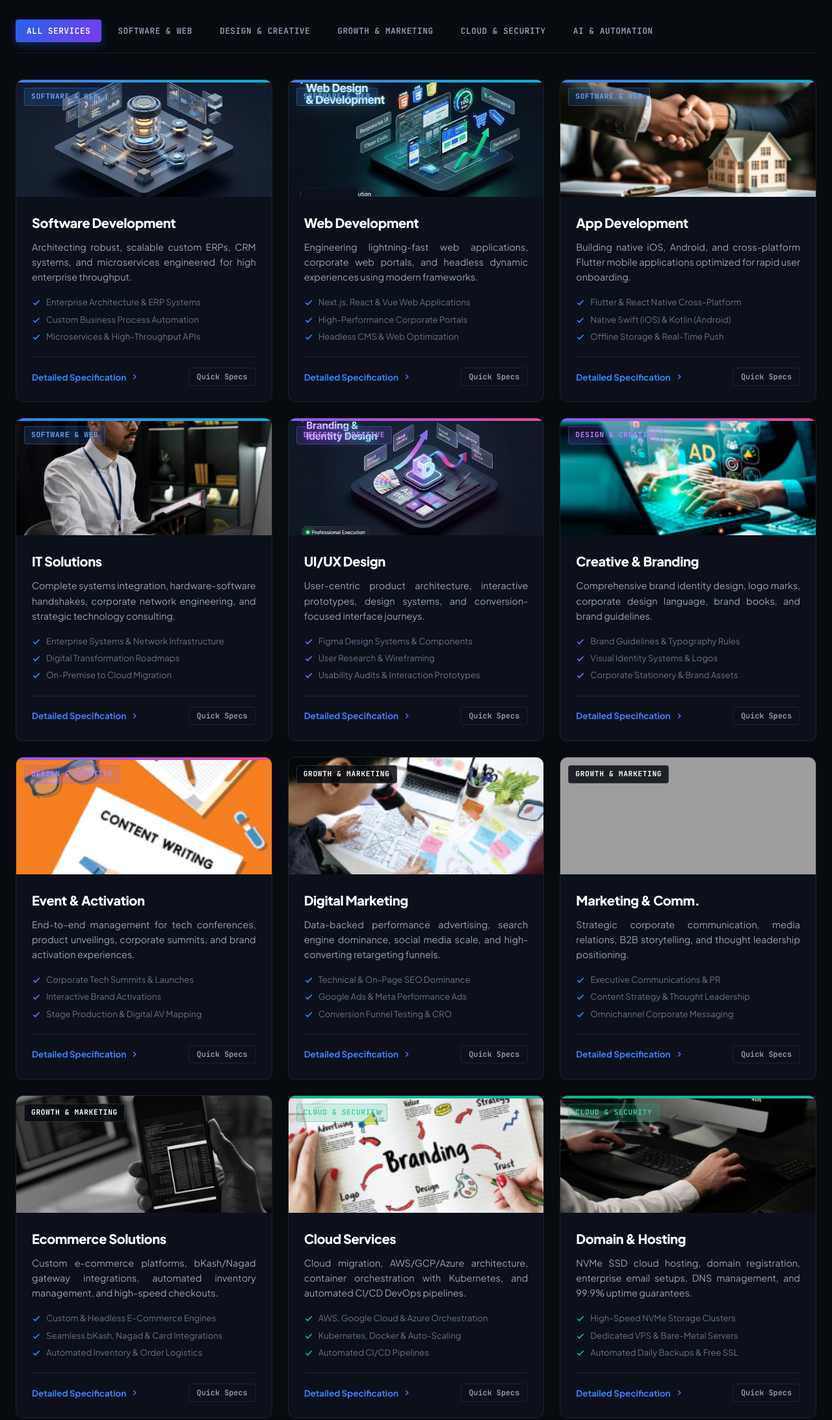
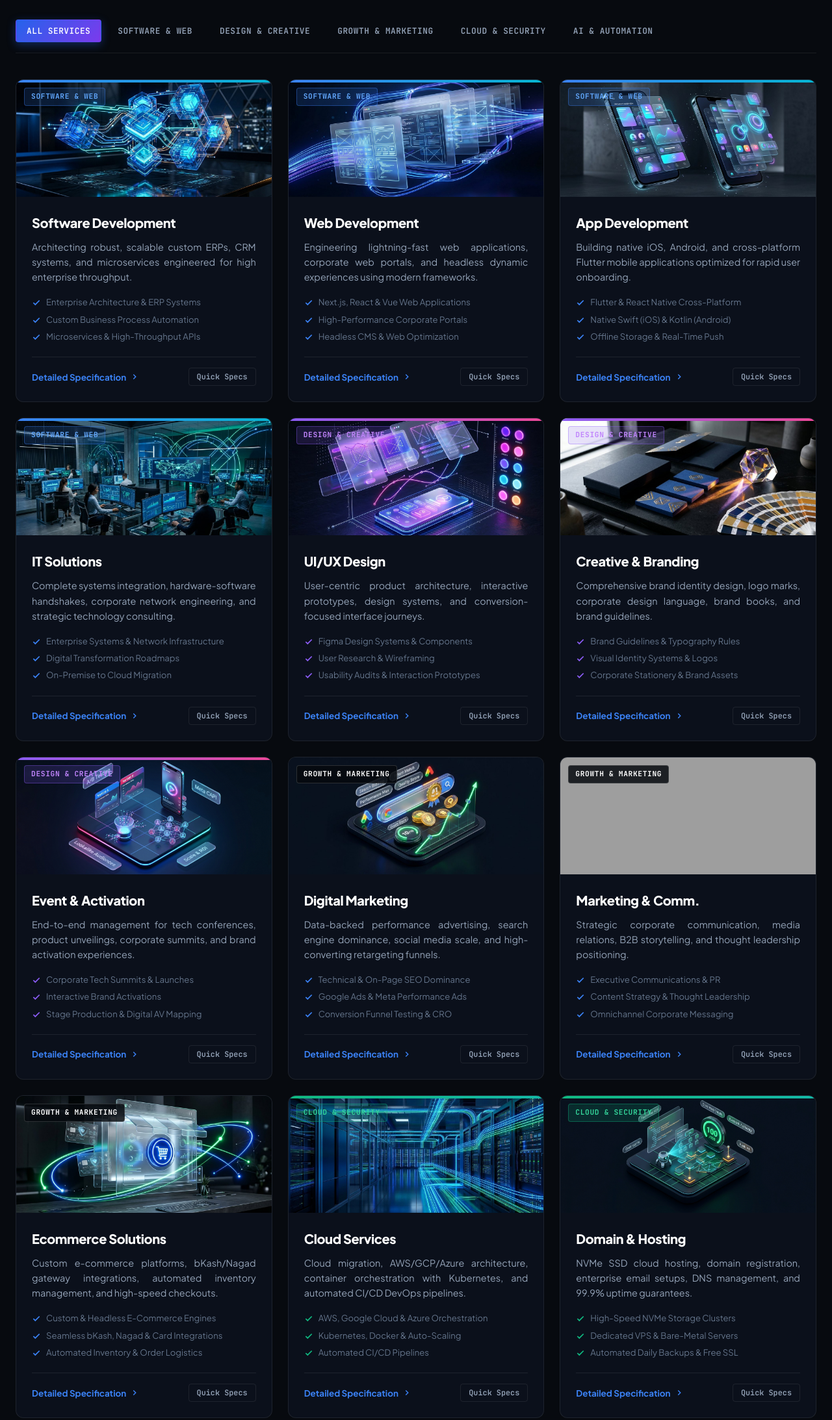
Before and after one commit to snigdhaurmiurma/giga-soft-bd, a website: page index.html in a window 1280 px wide. Shown: the part 1660-3846 px from the top of the page at 65% size. Drawn offline with Linux system fonts and the light colour scheme; grey boxes are pictures that could not be loaded.

Commit message:
Upgrade all 15 Services cards and detail panels with eye-catching bespoke HD visuals

```diff
--- a/index.html
+++ b/index.html
@@ -792,7 +792,7 @@
           <!-- 01. Software Development -->
           <div class="directory-service-card" data-category="software" data-service="software-dev">
             <div class="service-card-header">
-              <img src="images/services/software-development.jpg" alt="Software Development" loading="lazy">
+              <img src="images/services/svc-software-dev.jpg" alt="Software Development" loading="lazy">
               <span class="service-card-badge">Software &amp; Web</span>
               </div>
             <div class="service-card-content">
@@ -816,7 +816,7 @@
           <!-- 02. Web Development -->
           <div class="directory-service-card" data-category="software" data-service="web-dev">
             <div class="service-card-header">
-              <img src="images/services/web-development.jpg" alt="Web Development" loading="lazy">
+              <img src="images/services/svc-web-dev.jpg" alt="Web Development" loading="lazy">
               <span class="service-card-badge">Software &amp; Web</span>
               </div>
             <div class="service-card-content">
@@ -840,7 +840,7 @@
           <!-- 03. App Development -->
           <div class="directory-service-card" data-category="software" data-service="app-dev">
             <div class="service-card-header">
-              <img src="images/services/services-1-4.jpg" alt="App Development" loading="lazy">
+              <img src="images/services/svc-app-dev.jpg" alt="App Development" loading="lazy">
               <span class="service-card-badge">Software &amp; Web</span>
               </div>
             <div class="service-card-content">
@@ -864,7 +864,7 @@
           <!-- 04. IT Solutions -->
           <div class="directory-service-card" data-category="software" data-service="it-solutions">
             <div class="service-card-header">
-              <img src="images/services/services-3-1.jpg" alt="IT Solutions" loading="lazy">
+              <img src="images/services/svc-it-solutions.jpg" alt="IT Solutions" loading="lazy">
               <span class="service-card-badge">Software &amp; Web</span>
               </div>
             <div class="service-card-content">
@@ -888,7 +888,7 @@
           <!-- 05. UI/UX Design -->
           <div class="directory-service-card" data-category="design" data-service="ui-ux">
             <div class="service-card-header">
-              <img src="images/services/ui-ux-design.jpg" alt="UI/UX Design" loading="lazy">
+              <img src="images/services/svc-ui-ux.jpg" alt="UI/UX Design" loading="lazy">
               <span class="service-card-badge">Design &amp; Creative</span>
               </div>
             <div class="service-card-content">
@@ -912,7 +912,7 @@
           <!-- 06. Creative & Branding -->
           <div class="directory-service-card" data-category="design" data-service="branding">
             <div class="service-card-header">
-              <img src="images/services/services-1-1.jpg" alt="Creative &amp; Branding" loading="lazy">
+              <img src="images/services/svc-branding.jpg" alt="Creative &amp; Branding" loading="lazy">
               <span class="service-card-badge">Design &amp; Creative</span>
               </div>
             <div class="service-card-content">
@@ -936,7 +936,7 @@
           <!-- 07. Event Management & Activation -->
           <div class="directory-service-card" data-category="design" data-service="event-activation">
             <div class="service-card-header">
-              <img src="images/services/services-1-3.jpg" alt="Event Management &amp; Activation" loading="lazy">
+              <img src="images/services/event-activation.jpg" alt="Event Management &amp; Activation" loading="lazy">
               <span class="service-card-badge">Design &amp; Creative</span>
               </div>
             <div class="service-card-content">
@@ -960,7 +960,7 @@
           <!-- 08. Digital Marketing -->
           <div class="directory-service-card" data-category="marketing" data-service="digital-marketing">
             <div class="service-card-header">
-              <img src="images/services/services-1-5.jpg" alt="Digital Marketing" loading="lazy">
+              <img src="images/services/svc-digital-marketing.jpg" alt="Digital Marketing" loading="lazy">
               <span class="service-card-badge">Growth &amp; Marketing</span>
               </div>
             <div class="service-card-content">
@@ -1008,7 +1008,7 @@
           <!-- 10. Ecommerce Solutions -->
           <div class="directory-service-card" data-category="marketing" data-service="ecommerce">
             <div class="service-card-header">
-              <img src="images/services/services-3-3.jpg" alt="Ecommerce Solutions" loading="lazy">
+              <img src="images/services/svc-ecommerce.jpg" alt="Ecommerce Solutions" loading="lazy">
               <span class="service-card-badge">Growth &amp; Marketing</span>
               </div>
             <div class="service-card-content">
@@ -1032,7 +1032,7 @@
           <!-- 11. Cloud Services -->
           <div class="directory-service-card" data-category="cloud" data-service="cloud-services">
             <div class="service-card-header">
-              <img src="images/services/services-1-8.jpg" alt="Cloud Services" loading="lazy">
+              <img src="images/services/svc-cloud-services.jpg" alt="Cloud Services" loading="lazy">
               <span class="service-card-badge">Cloud &amp; Security</span>
               </div>
             <div class="service-card-content">
@@ -1056,7 +1056,7 @@
           <!-- 12. Domain & Hosting -->
           <div class="directory-service-card" data-category="cloud" data-service="hosting">
             <div class="service-card-header">
-              <img src="images/services/services-3-2.jpg" alt="Domain &amp; Hosting" loading="lazy">
+              <img src="images/services/domain-hosting.jpg" alt="Domain &amp; Hosting" loading="lazy">
               <span class="service-card-badge">Cloud &amp; Security</span>
               </div>
             <div class="service-card-content">
@@ -1080,7 +1080,7 @@
           <!-- 13. Cyber Security -->
           <div class="directory-service-card" data-category="cloud" data-service="cyber-security">
             <div class="service-card-header">
-              <img src="images/resource/mint-vortex.jpg" alt="Cyber Security" loading="lazy">
+              <img src="images/services/svc-cyber-security.jpg" alt="Cyber Security" loading="lazy">
               <span class="service-card-badge">Cloud &amp; Security</span>
               </div>
             <div class="service-card-content">
@@ -1104,7 +1104,7 @@
           <!-- 14. Data Analytics -->
           <div class="directory-service-card" data-category="cloud" data-service="data-analytics">
             <div class="service-card-header">
-              <img src="images/services/services-3-4.jpg" alt="Data Analytics" loading="lazy">
+              <img src="images/services/svc-data-analytics.jpg" alt="Data Analytics" loading="lazy">
               <span class="service-card-badge">Cloud &amp; Security</span>
               </div>
             <div class="service-card-content">
```
Also changed, not shown: service-details.html (+11 -11 lines), images/services/svc-app-dev.jpg (added), images/services/svc-branding.jpg (added), images/services/svc-cloud-services.jpg (added), images/services/svc-cyber-security.jpg (added), images/services/svc-data-analytics.jpg (added), images/services/svc-digital-marketing.jpg (added), images/services/svc-ecommerce.jpg (added), images/services/svc-it-solutions.jpg (added), images/services/svc-software-dev.jpg (added), images/services/svc-ui-ux.jpg (added), images/services/svc-web-dev.jpg (added).
